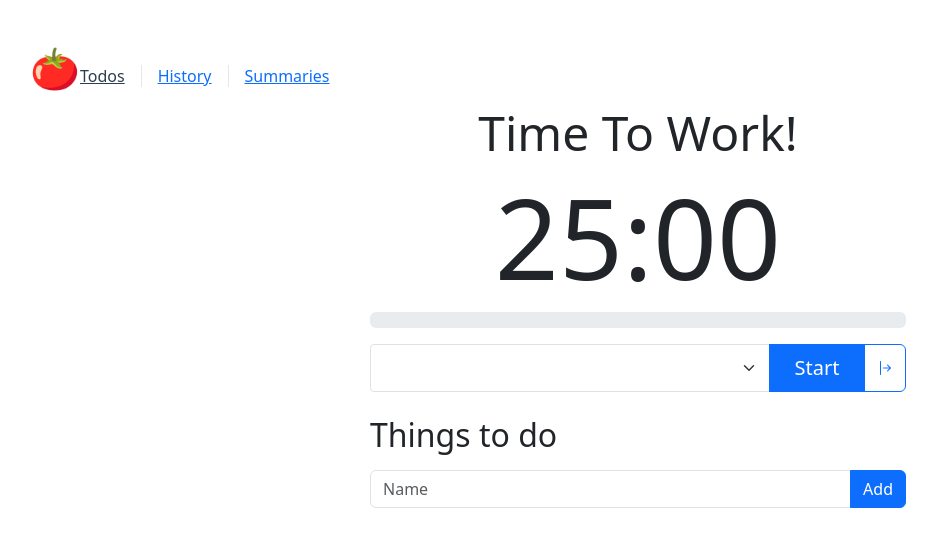
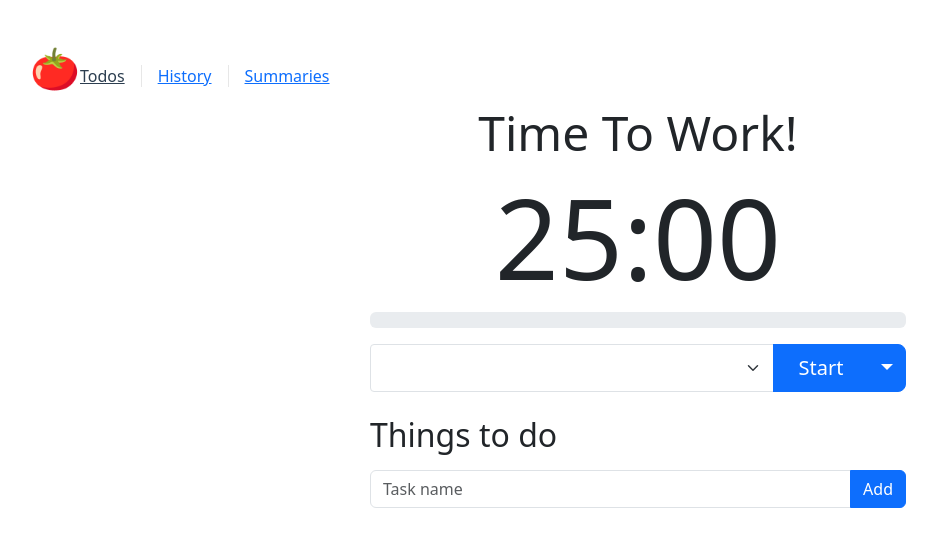
Before and after one commit to lpenguin/pomotodo, a Vue app: page / in a window 1280 px wide. Shown: the top 546 px of the page, without its empty margins (2-939 px from the left). Built offline with nearby package versions, Linux system fonts and the light colour scheme.

Commit message:
Add "Complete" action to Pomodoro controls

```diff
--- a/src/business/pomodoro-timer.ts
+++ b/src/business/pomodoro-timer.ts
@@ -63,6 +63,14 @@ export class PomodoroTimer {
         this.update();
     }
 
+    public complete(): Pomodoro {
+        this.pomodoroStore.update({
+            ...this.pomodoroStore.pomodoro,
+            timeElapsed: this.pomodoroStore.pomodoro.time,
+        });
+        return this.next();
+    }
+
     public next(): Pomodoro {
         this.timer.stop();
         const oldPomodoro = this.pomodoroStore.pomodoro;
--- a/src/components/pomodoro/PomodoroControls.vue
+++ b/src/components/pomodoro/PomodoroControls.vue
@@ -18,6 +18,7 @@ const emit = defineEmits<{
     start: [],
     pause: [],
     next: [],
+    complete: [],
     selectTodoById: [id: string],
 }>();
 
@@ -51,11 +52,25 @@ function getButtonState(): PrimaryButtonState {
                 {{ todo.name }}
             </option>
         </select>
-        <button class="btn btn-primary btn-lg" @click="buttonState.onClick" style="min-width: 6rem;">
+
+        <button type="button" class="btn btn-primary btn-lg" style="min-width: 6rem;" @click="buttonState.onClick">
             {{ buttonState.text }}
         </button>
-        <button class="btn btn-outline-primary" @click="emit('next')">
-            <i class="bi bi-arrow-bar-right"></i>
+        <button type="button" class="btn btn-primary btn-lg dropdown-toggle dropdown-toggle-split" data-bs-toggle="dropdown"
+            aria-expanded="false">
+            <span class="visually-hidden">Additional actions...</span>
         </button>
+        <ul class="dropdown-menu">
+            <li>
+                <button class="dropdown-item" @click="emit('next')">
+                    Skip
+                </button>
+            </li>
+            <li>
+                <button class="dropdown-item" @click="emit('complete')">
+                    Complete
+                </button>
+            </li>
+        </ul>
     </div>
 </template>
--- a/src/components/todo/TodoItemEditor.vue
+++ b/src/components/todo/TodoItemEditor.vue
@@ -26,7 +26,7 @@ function onFormSubmit() {
       <div class="col-12">
         <div class="row justify-content-between">
           <div class="col-11">
-            <h5>{{ editedTodo.name }}</h5>
+            <h5>Edit task</h5>
           </div>
           <div class="col-1">
             <button type="button" class="btn-close" aria-label="Close" @click="() => emit('change', todo)"></button>
@@ -36,11 +36,11 @@ function onFormSubmit() {
 
 
       <div class="col-12">
-        <label for="inputName" class="form-label">Task name</label>
-        <input type="text" class="form-control" id="inputName" placeholder="Task name" v-model="editedTodo.name">
+        <label for="inputName" class="form-label">Name</label>
+        <input type="text" class="form-control" id="inputName" placeholder="Name" v-model="editedTodo.name">
       </div>
       <div class="col-md-6">
-        <label for="inputPomodoros" class="form-label">Pomodoros</label>
+        <label for="inputPomodoros" class="form-label">Completed pomodoros</label>
         <input type="number" min="0" class="form-control" id="inputPomodoros" v-model="editedTodo.pomodoros">
       </div>
       <div class="col-md-6">
@@ -61,5 +61,4 @@ function onFormSubmit() {
         </div>
       </div>
     </form>
-    <hr class="mb-2 mt-2" />
 </template>
--- a/src/components/todo/TodoList.vue
+++ b/src/components/todo/TodoList.vue
@@ -40,7 +40,7 @@ function addTodo() {
 
         <form @submit.prevent="addTodo">
             <div class="input-group">
-                <input type="text" v-model="nextTodoName" class="form-control" placeholder="Name" />
+                <input type="text" v-model="nextTodoName" class="form-control" placeholder="Task name" />
                 <button type="submit" class="btn btn-primary">Add</button>
             </div>
         </form>
--- a/src/main.ts
+++ b/src/main.ts
@@ -5,6 +5,7 @@ import 'bootstrap/scss/bootstrap-reboot.scss'
 import 'bootstrap/scss/bootstrap-grid.scss'
 import 'bootstrap/scss/bootstrap-utilities.scss'
 
+import 'bootstrap';
 import { createApp } from 'vue'
 import { createPinia } from 'pinia'
 
--- a/src/views/PomoTodo.vue
+++ b/src/views/PomoTodo.vue
@@ -51,8 +51,11 @@ watch(pomodoro, (pomodoro) => {
     <div class="container" style="max-width: 35rem;">
         <PomodoroView :pomodoro="pomodoroStore.pomodoro" />
 
-        <PomodoroControls :pomodoro="pomodoroStore.pomodoro" :active-todos="activeTodos" @start="e => pomodoroTimer.start()"
-            @pause="e => pomodoroTimer.stop()" @next="e => pomodoroTimer.next()"
+        <PomodoroControls :pomodoro="pomodoroStore.pomodoro" :active-todos="activeTodos"
+            @start="e => pomodoroTimer.start()"
+            @pause="e => pomodoroTimer.stop()"
+            @next="e => pomodoroTimer.next()"
+            @complete="e => pomodoroTimer.complete()"
             @selectTodoById="todoId => pomodoroStore.update({ ...pomodoroStore.pomodoro, todoId })" />
 
         <TodoList
```
